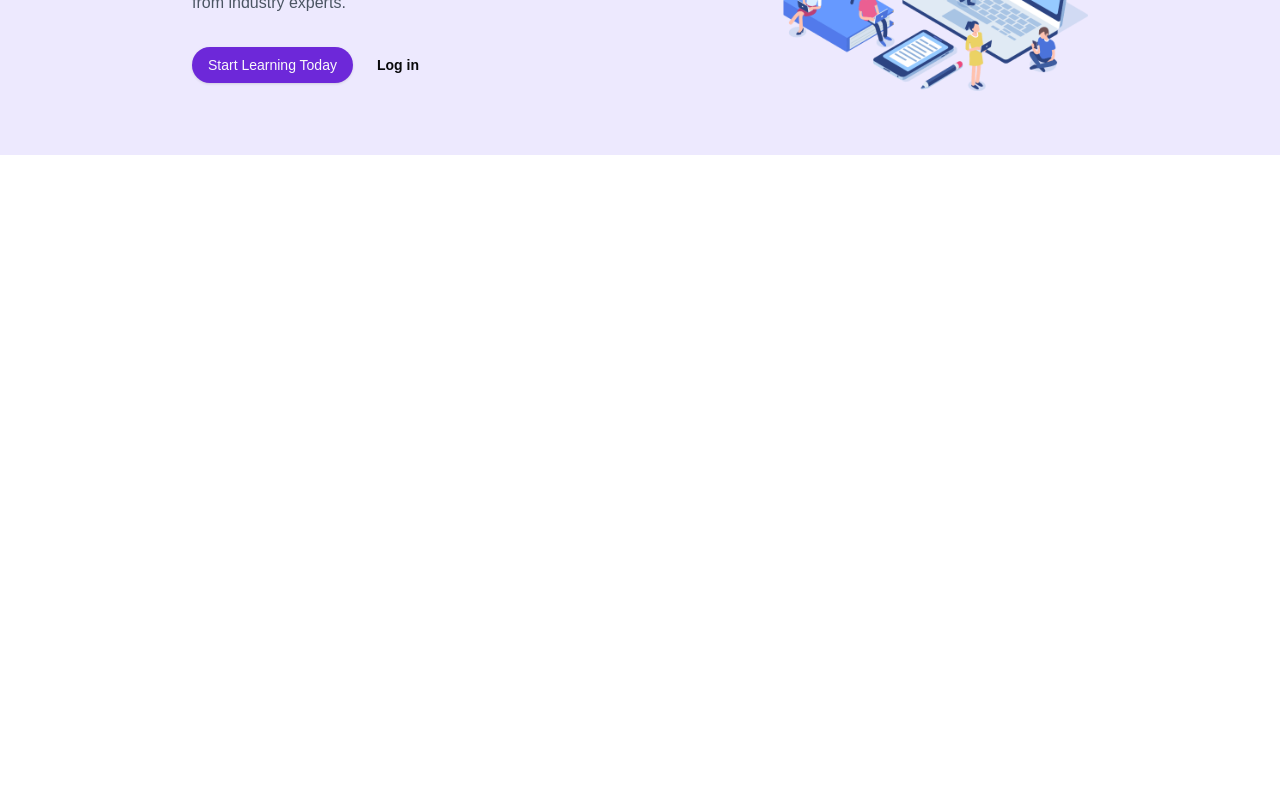
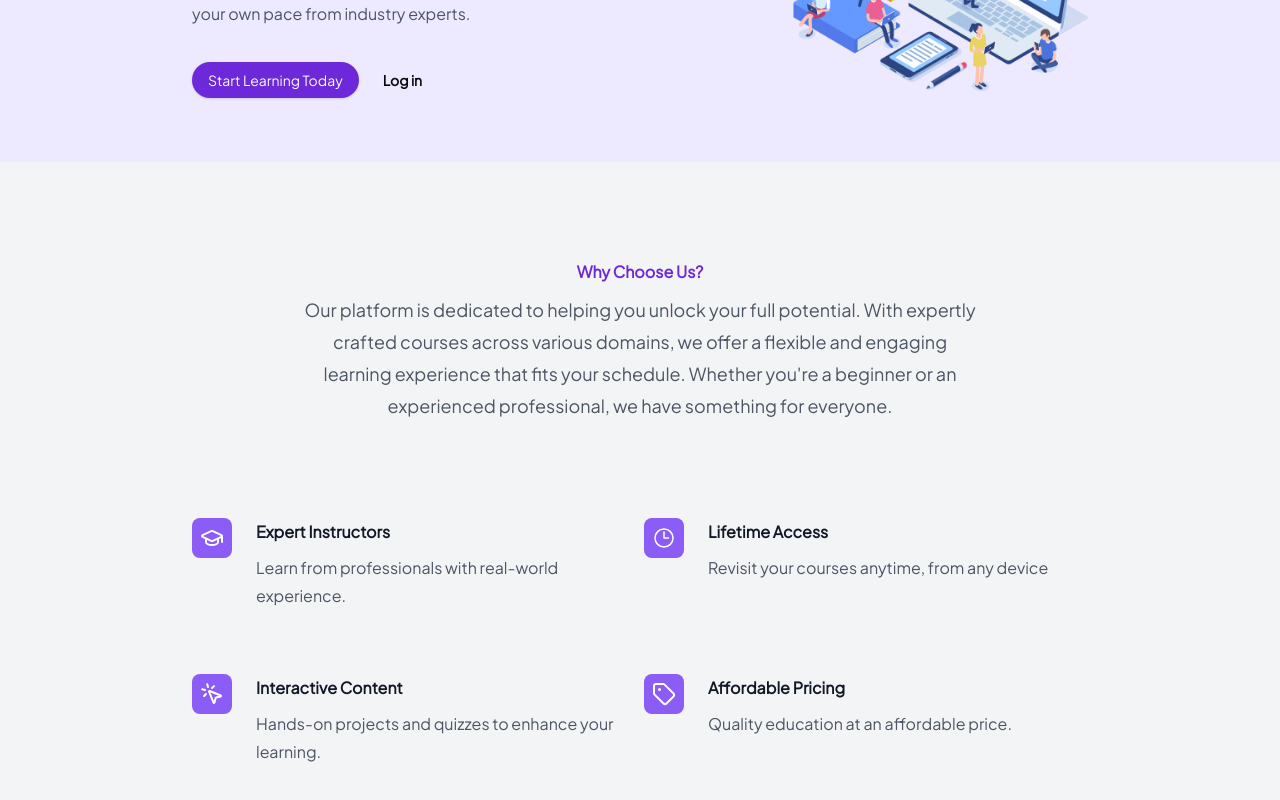
Before and after one commit to virendrapatil24/courseium, a React (Vite) app in the folder client/: page / in a window 1280 px wide. Shown: the part 266-1066 px from the top of the page. Before the commit the page ends 800 px from the top, so only its background shows below. Built offline with nearby package versions, Linux system fonts and the light colour scheme.

Commit message:
adds feature section

```diff
--- a/client/package.json
+++ b/client/package.json
@@ -10,6 +10,7 @@
     "preview": "vite preview"
   },
   "dependencies": {
+    "@heroicons/react": "^2.1.5",
     "@radix-ui/react-icons": "^1.3.0",
     "@radix-ui/react-slot": "^1.1.0",
     "class-variance-authority": "^0.7.0",
--- a/client/src/App.tsx
+++ b/client/src/App.tsx
@@ -1,3 +1,4 @@
+import FeatureSection from "./components/FeatureSection";
 import HeroSection from "./components/HeroSection";
 import NavigationBar from "./components/NavigationBar";
 
@@ -6,6 +7,7 @@ const App = () => {
     <div>
       <NavigationBar />
       <HeroSection />
+      <FeatureSection />
     </div>
   );
 };
--- /dev/null
+++ b/client/src/components/FeatureSection.tsx
@@ -0,0 +1,69 @@
+// Heroicons
+import { ClockIcon } from "@heroicons/react/24/outline";
+import { GraduationCap, Tag, MousePointerClick } from "lucide-react";
+
+const features = [
+  {
+    name: "Expert Instructors",
+    description: "Learn from professionals with real-world experience.",
+    icon: GraduationCap,
+  },
+  {
+    name: "Lifetime Access",
+    description: "Revisit your courses anytime, from any device",
+    icon: ClockIcon,
+  },
+  {
+    name: "Interactive Content",
+    description: "Hands-on projects and quizzes to enhance your learning.",
+    icon: MousePointerClick,
+  },
+  {
+    name: "Affordable Pricing",
+    description: "Quality education at an affordable price.",
+    icon: Tag,
+  },
+];
+
+const FeatureSection = () => {
+  return (
+    <div className="py-24 bg-gray-100">
+      <div className="mx-auto max-w-7xl px-8">
+        <div className="mx-auto max-w-2xl text-center">
+          <h2 className="text-base font-semibold leading-7 text-violet-700">
+            Why Choose Us?
+          </h2>
+          <p className="mt-2 text-lg leading-8 text-gray-600">
+            Our platform is dedicated to helping you unlock your full potential.
+            With expertly crafted courses across various domains, we offer a
+            flexible and engaging learning experience that fits your schedule.
+            Whether you're a beginner or an experienced professional, we have
+            something for everyone.
+          </p>
+        </div>
+        <div className="mx-auto mt-24 max-w-4xl">
+          <dl className="grid max-w-none grid-cols-2 gap-x-2 gap-y-16">
+            {features.map((feature) => (
+              <div key={feature.name} className="relative pl-16">
+                <dt className="text-base font-semibold leading-7 text-gray-900">
+                  <div className="absolute left-0 top-0 flex h-10 w-10 items-center justify-center rounded-lg bg-violet-500 text-white">
+                    <feature.icon
+                      aria-hidden="true"
+                      className="h-6 w-6 text-white"
+                    />
+                  </div>
+                  {feature.name}
+                </dt>
+                <dd className="mt-2 text-base leading-7 text-gray-600">
+                  {feature.description}
+                </dd>
+              </div>
+            ))}
+          </dl>
+        </div>
+      </div>
+    </div>
+  );
+};
+
+export default FeatureSection;
--- a/client/src/components/HeroSection.tsx
+++ b/client/src/components/HeroSection.tsx
@@ -7,7 +7,7 @@ const HeroSection = () => {
       <div className="flex items-center justify-between py-8 px-40 w-full h-full space-x-20">
         <div className="flex flex-col space-y-8 h-full p-8">
           <div className="text-4xl">Empower Your Skills</div>
-          <div className="text-gray-600">
+          <div className="mt-2 leading-8 text-gray-600">
             Discover a range of high-quality, in-demand courses designed to
             elevate your knowledge and career. Learn at your own pace from
             industry experts.
--- a/client/src/index.css
+++ b/client/src/index.css
@@ -1,7 +1,7 @@
+@import url('https://fonts.googleapis.com/css2?family=Plus+Jakarta+Sans&display=swap');
 @tailwind base;
 @tailwind components;
 @tailwind utilities;
-@import url('https://fonts.googleapis.com/css2?family=Plus+Jakarta+Sans&display=swap');
 @layer base {
   :root {
     --background: 0 0% 100%;
```
Also changed, not shown: 1 other file (tests, documents, lock files or other folders).
